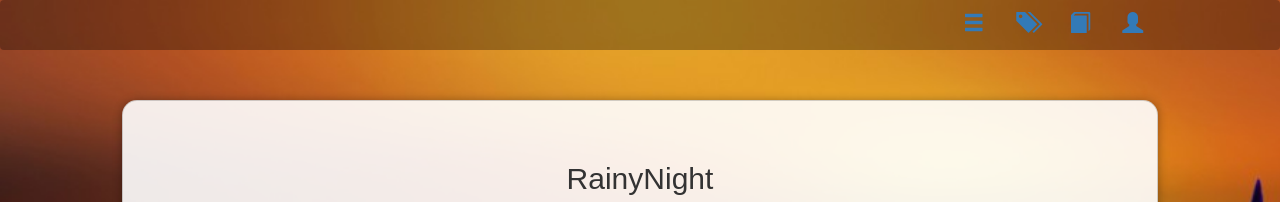
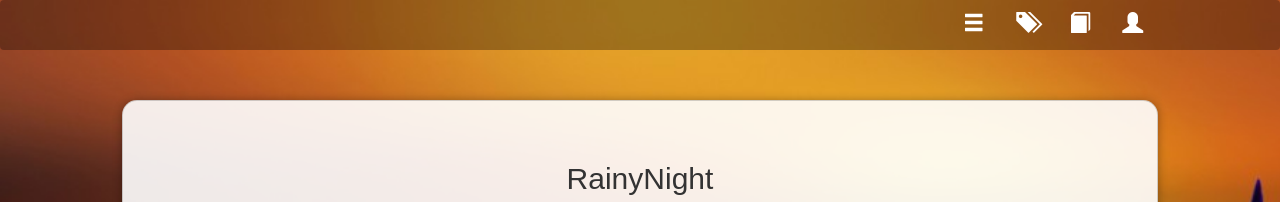
Before and after one commit to bit-ranger/blog, a Jekyll site: the page built from index.html, in a window 1280 px wide. Shown: the top 202 px of the page. Built offline with Jekyll 4.4.1, drawn with Linux system fonts in a browser that asks for light colours; nearby versions of some CDN libraries; Markdown is read by kramdown in place of the engine named in the settings.

Commit message:
Update default.html

```diff
--- a/_layouts/default.html
+++ b/_layouts/default.html
@@ -24,10 +24,10 @@
                 <div class="container-fluid">
                     <div class="row">
                         <ul class="nav nav-pills hidden-xs pull-right" >
-                            <li role="presentation"><a href="/" title="Categories" class="font-md title"><span class='glyphicon glyphicon-menu-hamburger'></span></a></li>
-                            <li role="presentation"><a href="#" title="Tags" class="font-md title"><span class='glyphicon glyphicon-tags'></span></a></li>
-                            <li role="presentation"><a href="#" title="Archive" class="font-md title"><span class='glyphicon glyphicon-book'></span></a></li>
-                            <li role="presentation"><a href="#" title="About" class="font-md title"><span class='glyphicon glyphicon-user'></span></a></li>
+                            <li role="presentation"><a href="/" title="Categories" class="font-md entry"><span class='glyphicon glyphicon-menu-hamburger'></span></a></li>
+                            <li role="presentation"><a href="#" title="Tags" class="font-md entry"><span class='glyphicon glyphicon-tags'></span></a></li>
+                            <li role="presentation"><a href="#" title="Archive" class="font-md entry"><span class='glyphicon glyphicon-book'></span></a></li>
+                            <li role="presentation"><a href="#" title="About" class="font-md entry"><span class='glyphicon glyphicon-user'></span></a></li>
                         </ul>
                     </div>
                 </div>
@@ -49,10 +49,10 @@
                 <div id="nav-collapse" class="collapse">
                 　　<div class="container-fluid">
                 　　    <div class="row">
-                            <a href="#" title="About" class="col-xs-3 text-center  font-lg title"><span class='glyphicon glyphicon-user'></span></a>
-                            <a href="#" title="Archive" class="col-xs-3 text-center font-lg title"><span class='glyphicon glyphicon-book'></span></a>
-                            <a href="#" title="Tags" class="col-xs-3 text-center  font-lg title"><span class='glyphicon glyphicon-tags'></span></a>
-                            <a href="/" title="Categories" class="col-xs-3 text-center font-lg title"><span class='glyphicon glyphicon-menu-hamburger'></span></a>
+                            <a href="#" title="About" class="col-xs-3 text-center  font-lg entry"><span class='glyphicon glyphicon-user'></span></a>
+                            <a href="#" title="Archive" class="col-xs-3 text-center font-lg entry"><span class='glyphicon glyphicon-book'></span></a>
+                            <a href="#" title="Tags" class="col-xs-3 text-center  font-lg entry"><span class='glyphicon glyphicon-tags'></span></a>
+                            <a href="/" title="Categories" class="col-xs-3 text-center font-lg entry"><span class='glyphicon glyphicon-menu-hamburger'></span></a>
                         </div>
                     </div>
                 </div>
```
